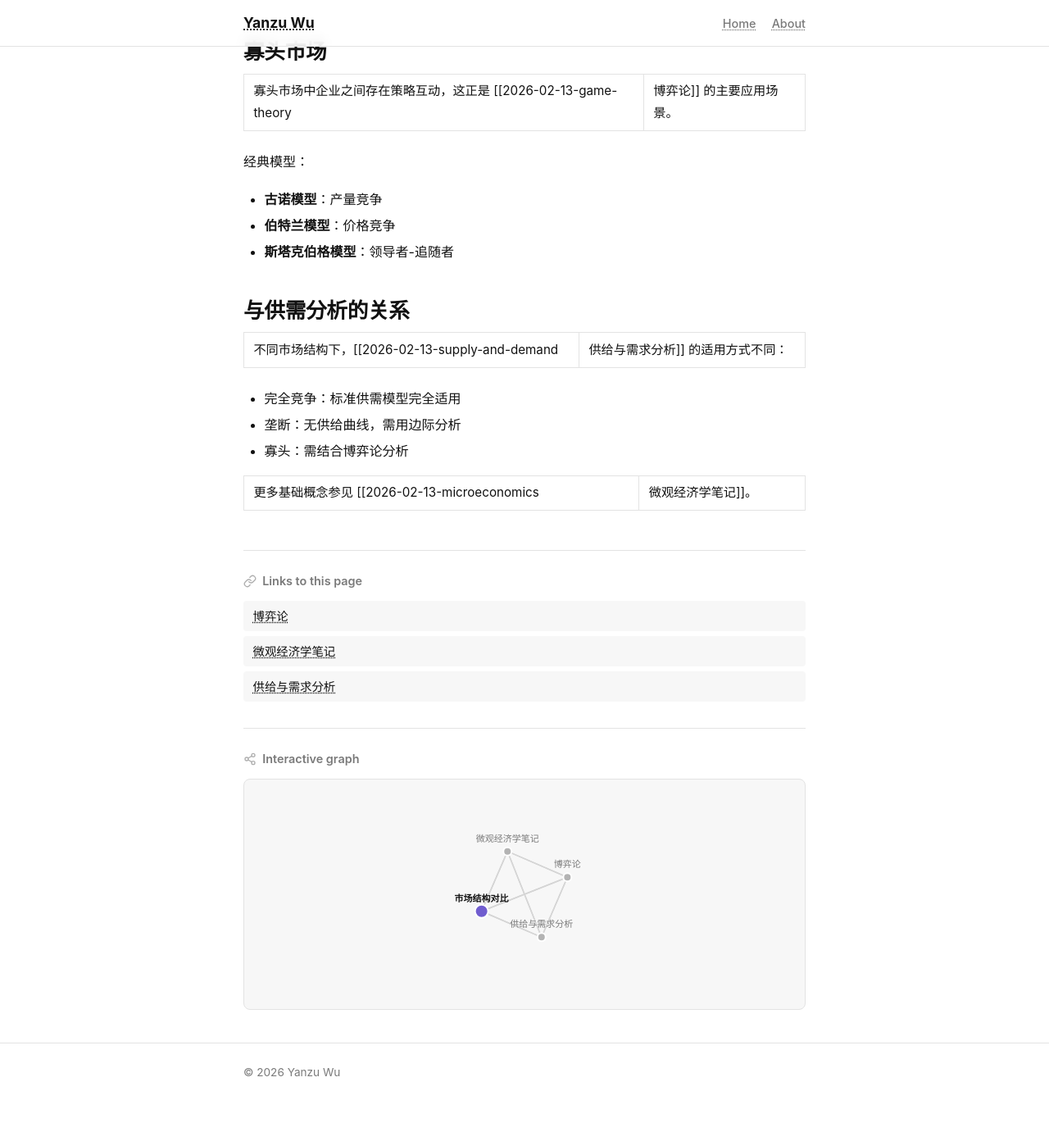
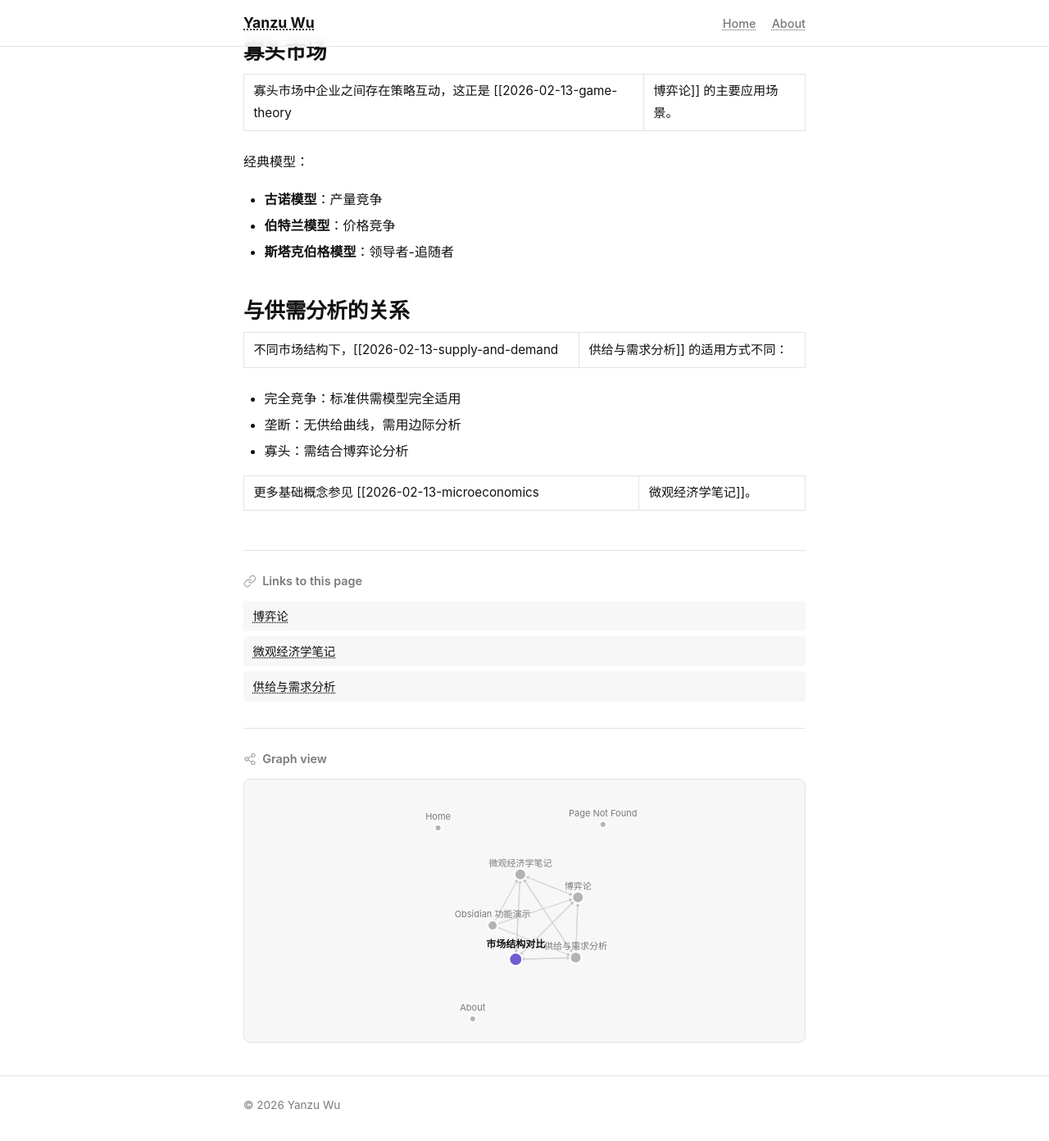
Before and after one commit to Zeuyel/Zeuyel.github.io, a Jekyll site: the page built from _posts/2026-02-13-market-structures.md, in a window 1280 px wide and 1400 px high, scrolled down 898 px. Shown: the top 1392 px of the window at 82% size. Built offline with Jekyll 4.4.1, drawn with Linux system fonts in a browser that asks for light colours; a style sheet for code colours, icons or effects is not loaded; before the commit the page ends 2258 px from its top, so only the background shows below that; part of the change alters nothing that is shown.

Commit message:
fix: graph view with raw file parsing and Obsidian Publish style
Root cause: backlinks.rb used doc.content which may be modified by
jekyll-wikirefs before generators run, resulting in empty links array.

Fix: read raw file with File.read(doc.path) and strip YAML front
matter manually, ensuring wikilink regex always matches.

Graph improvements (Obsidian Publish style):
- Show full graph (all nodes) instead of 1-hop neighborhood
- Hover highlighting: dim unconnected nodes/links, highlight connected
- Directional arrows on links
- Node size scaled by connection count
- Smooth transitions on hover states
- Current node prominently highlighted

Co-Authored-By: Claude Opus 4.6 <noreply@anthropic.com>

```diff
--- a/_layouts/post.html
+++ b/_layouts/post.html
@@ -29,7 +29,7 @@ layout: default
   <section class="graph-section">
     <div class="graph-header">
       <svg xmlns="http://www.w3.org/2000/svg" width="16" height="16" viewBox="0 0 24 24" fill="none" stroke="currentColor" stroke-width="2" stroke-linecap="round" stroke-linejoin="round"><circle cx="18" cy="5" r="3"/><circle cx="6" cy="12" r="3"/><circle cx="18" cy="19" r="3"/><line x1="8.59" y1="13.51" x2="15.42" y2="17.49"/><line x1="15.41" y1="6.51" x2="8.59" y2="10.49"/></svg>
-      <span>Interactive graph</span>
+      <span>Graph view</span>
     </div>
     <div id="graph-container"></div>
   </section>
@@ -42,16 +42,12 @@ layout: default
   var container = document.getElementById('graph-container');
   if (!container) return;
 
-  var width = container.clientWidth || 300;
-  var height = 280;
-
-  // Normalize URL for comparison (strip trailing slash, decode URI)
-  function normalizeUrl(url) {
+  function norm(url) {
     try { url = decodeURIComponent(url); } catch(e) {}
     return url.replace(/\/+$/, '') || '/';
   }
 
-  var currentNorm = normalizeUrl(currentUrl);
+  var currentNorm = norm(currentUrl);
 
   fetch({{ '/assets/js/graph-data.json' | relative_url | jsonify }})
     .then(function(r) {
@@ -59,78 +55,108 @@ layout: default
       return r.json();
     })
     .then(function(data) {
-      if (!data || !data.nodes || !data.links) {
+      if (!data || !data.nodes || !data.nodes.length) {
         container.innerHTML = '<p class="graph-empty">No graph data</p>';
         return;
       }
 
-      // Find current node (try normalized URL match)
-      var current = data.nodes.find(function(n) {
-        return normalizeUrl(n.url) === currentNorm;
+      // Find current node
+      var currentIdx = -1;
+      data.nodes.forEach(function(n, i) {
+        if (norm(n.url) === currentNorm) currentIdx = i;
       });
-
-      if (!current) {
-        // Fallback: try partial match
-        current = data.nodes.find(function(n) {
-          return currentNorm.indexOf(normalizeUrl(n.url)) !== -1 ||
-                 normalizeUrl(n.url).indexOf(currentNorm) !== -1;
+      if (currentIdx === -1) {
+        data.nodes.forEach(function(n, i) {
+          if (currentNorm.indexOf(norm(n.url)) !== -1 || norm(n.url).indexOf(currentNorm) !== -1)
+            currentIdx = i;
         });
       }
 
-      if (!current) {
-        container.innerHTML = '<p class="graph-empty">Page not in graph</p>';
+      var nodes = data.nodes;
+      var links = data.links || [];
+
+      if (nodes.length < 2 || links.length === 0) {
+        container.innerHTML = '<p class="graph-empty">No connections yet</p>';
         return;
       }
 
-      // Filter to local neighborhood (1 hop)
-      var connectedIds = new Set([current.id]);
-      data.links.forEach(function(l) {
+      // Build adjacency for hover highlighting
+      var adj = {};
+      nodes.forEach(function(n) { adj[n.id] = new Set(); });
+      links.forEach(function(l) {
         var s = typeof l.source === 'object' ? l.source.id : l.source;
         var t = typeof l.target === 'object' ? l.target.id : l.target;
-        if (s === current.id) connectedIds.add(t);
-        if (t === current.id) connectedIds.add(s);
+        if (adj[s]) adj[s].add(t);
+        if (adj[t]) adj[t].add(s);
       });
 
-      var nodes = data.nodes.filter(function(n) { return connectedIds.has(n.id); });
-      var nodeIds = new Set(nodes.map(function(n) { return n.id; }));
-      var links = data.links.filter(function(l) {
-        var s = typeof l.source === 'object' ? l.source.id : l.source;
-        var t = typeof l.target === 'object' ? l.target.id : l.target;
-        return nodeIds.has(s) && nodeIds.has(t);
-      });
-
-      if (nodes.length < 2) {
-        container.innerHTML = '<p class="graph-empty">No connections yet</p>';
-        return;
-      }
+      var width = container.clientWidth || 400;
+      var height = 320;
 
       var svg = d3.select(container).append('svg')
         .attr('width', width)
         .attr('height', height)
         .attr('viewBox', [0, 0, width, height]);
 
+      // Arrow marker
+      svg.append('defs').append('marker')
+        .attr('id', 'arrow')
+        .attr('viewBox', '0 -3 6 6')
+        .attr('refX', 14).attr('refY', 0)
+        .attr('markerWidth', 4).attr('markerHeight', 4)
+        .attr('orient', 'auto')
+        .append('path').attr('d', 'M0,-3L6,0L0,3').attr('fill', '#999').attr('opacity', 0.4);
+
+      var linkG = svg.append('g');
+      var nodeG = svg.append('g');
+
       var simulation = d3.forceSimulation(nodes)
-        .force('link', d3.forceLink(links).id(function(d) { return d.id; }).distance(80))
-        .force('charge', d3.forceManyBody().strength(-200))
+        .force('link', d3.forceLink(links).id(function(d) { return d.id; }).distance(90))
+        .force('charge', d3.forceManyBody().strength(-180))
         .force('center', d3.forceCenter(width / 2, height / 2))
-        .force('collision', d3.forceCollide().radius(30));
+        .force('collision', d3.forceCollide().radius(25))
+        .force('x', d3.forceX(width / 2).strength(0.05))
+        .force('y', d3.forceY(height / 2).strength(0.05));
 
-      var link = svg.append('g')
-        .selectAll('line')
+      var link = linkG.selectAll('line')
         .data(links)
         .join('line')
-        .attr('class', 'graph-link');
+        .attr('class', 'graph-link')
+        .attr('marker-end', 'url(#arrow)');
 
-      var node = svg.append('g')
-        .selectAll('g')
+      var node = nodeG.selectAll('g')
         .data(nodes)
         .join('g')
-        .attr('class', function(d) {
-          return 'graph-node' + (d.id === current.id ? ' graph-node-current' : '');
+        .attr('class', function(d, i) {
+          return 'graph-node' + (i === currentIdx ? ' graph-node-current' : '');
         })
         .style('cursor', 'pointer')
         .on('click', function(event, d) {
-          if (d.url && d.id !== current.id) window.location.href = d.url;
+          if (d.url && d.id !== nodes[currentIdx === -1 ? -1 : currentIdx].id) {
+            window.location.href = d.url;
+          }
+        })
+        .on('mouseenter', function(event, d) {
+          // Dim non-connected nodes and links
+          var connected = adj[d.id] || new Set();
+          node.classed('graph-node-dim', function(n) {
+            return n.id !== d.id && !connected.has(n.id);
+          });
+          link.classed('graph-link-dim', function(l) {
+            var s = typeof l.source === 'object' ? l.source.id : l.source;
+            var t = typeof l.target === 'object' ? l.target.id : l.target;
+            return s !== d.id && t !== d.id;
+          });
+          link.classed('graph-link-active', function(l) {
+            var s = typeof l.source === 'object' ? l.source.id : l.source;
+            var t = typeof l.target === 'object' ? l.target.id : l.target;
+            return s === d.id || t === d.id;
+          });
+        })
+        .on('mouseleave', function() {
+          node.classed('graph-node-dim', false);
+          link.classed('graph-link-dim', false);
+          link.classed('graph-link-active', false);
         })
         .call(d3.drag()
           .on('start', function(event, d) { if (!event.active) simulation.alphaTarget(0.3).restart(); d.fx = d.x; d.fy = d.y; })
@@ -139,11 +165,15 @@ layout: default
         );
 
       node.append('circle')
-        .attr('r', function(d) { return d.id === current.id ? 8 : 5; });
+        .attr('r', function(d, i) {
+          if (i === currentIdx) return 8;
+          var v = d.val || 1;
+          return Math.max(4, Math.min(7, 3 + v));
+        });
 
       node.append('text')
         .text(function(d) { return d.name; })
-        .attr('dy', -12)
+        .attr('dy', function(d, i) { return i === currentIdx ? -14 : -10; })
         .attr('text-anchor', 'middle');
 
       simulation.on('tick', function() {
--- a/_plugins/backlinks.rb
+++ b/_plugins/backlinks.rb
@@ -112,13 +112,17 @@ module Jekyll
     private
 
     def extract_links(doc, doc_lookup)
-      content = doc.content || ''
+      # Read raw file to avoid interference from jekyll-wikirefs
+      # which may transform [[wikilinks]] before generators run
+      raw = File.read(doc.path, encoding: 'utf-8') rescue ''
+      # Strip YAML front matter
+      raw = raw.sub(/\A---.*?---\s*/m, '')
+
       targets = []
 
       # Match [[wikilinks]] — [[target]] or [[target|display]]
-      content.scan(/\[\[([^\]|]+)(?:\|[^\]]+)?\]\]/).each do |match|
+      raw.scan(/\[\[([^\]|]+)(?:\|[^\]]+)?\]\]/).each do |match|
         target_key = match[0].strip
-        # Try lookup by exact key, then downcase, then just the last part after /
         target_doc = doc_lookup[target_key] ||
                      doc_lookup[target_key.downcase] ||
                      doc_lookup[File.basename(target_key).downcase]
@@ -126,7 +130,7 @@ module Jekyll
       end
 
       # Match standard markdown links [text](/url)
-      content.scan(/\[([^\]]*)\]\(([^)]+)\)/).each do |_text, href|
+      raw.scan(/\[([^\]]*)\]\(([^)]+)\)/).each do |_text, href|
         next if href.start_with?('http', '#', 'mailto:')
         target_doc = doc_lookup[href] || doc_lookup[href.chomp('/')]
         targets << target_doc if target_doc && target_doc != doc
--- a/_sass/_layout.scss
+++ b/_sass/_layout.scss
@@ -187,7 +187,7 @@
   }
 }
 
-// ── Graph view ──
+// ── Graph view (Obsidian Publish style) ──
 .graph-section {
   margin-top: 2em;
   padding-top: 1.5em;
@@ -222,15 +222,28 @@
 
 .graph-link {
   stroke: $color-base-25;
-  stroke-width: 1.5;
+  stroke-width: 1.2;
+  transition: stroke 0.2s, opacity 0.2s;
+}
+
+.graph-link-dim {
+  opacity: 0.1;
+}
+
+.graph-link-active {
+  stroke: $color-accent;
+  stroke-width: 2;
+  opacity: 1;
 }
 
 .graph-node {
+  transition: opacity 0.2s;
+
   circle {
     fill: $color-base-30;
     stroke: $color-bg;
     stroke-width: 2;
-    transition: fill 0.15s;
+    transition: fill 0.15s, r 0.15s;
   }
 
   text {
@@ -238,11 +251,20 @@
     font-size: 11px;
     font-family: $font-body;
     pointer-events: none;
+    transition: fill 0.15s;
   }
 
   &:hover circle {
     fill: $color-accent;
   }
+
+  &:hover text {
+    fill: $color-text;
+  }
+}
+
+.graph-node-dim {
+  opacity: 0.15;
 }
 
 .graph-node-current {
@@ -253,6 +275,7 @@
   text {
     fill: $color-text;
     font-weight: 600;
+    font-size: 12px;
   }
 }
 
```
